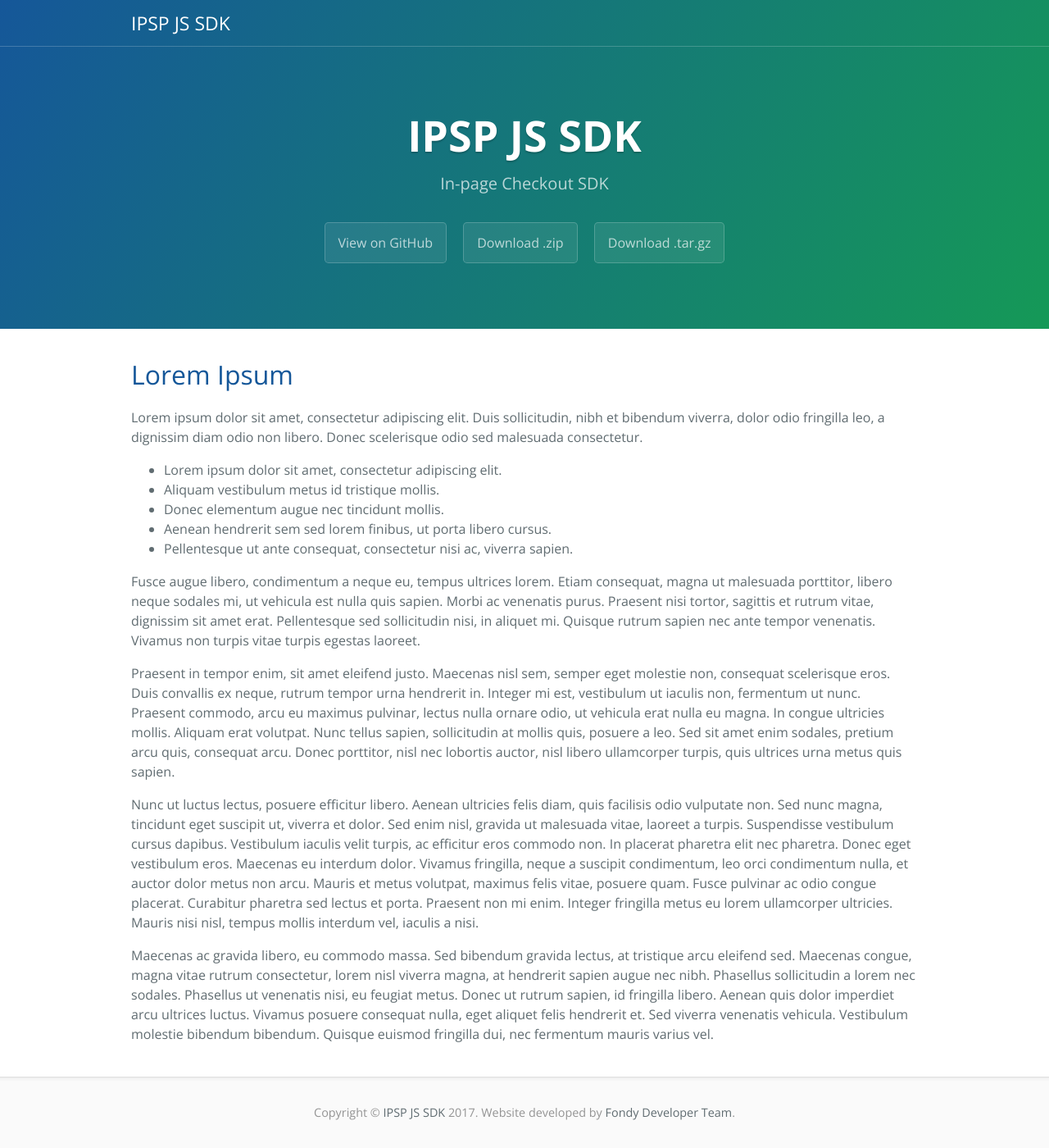
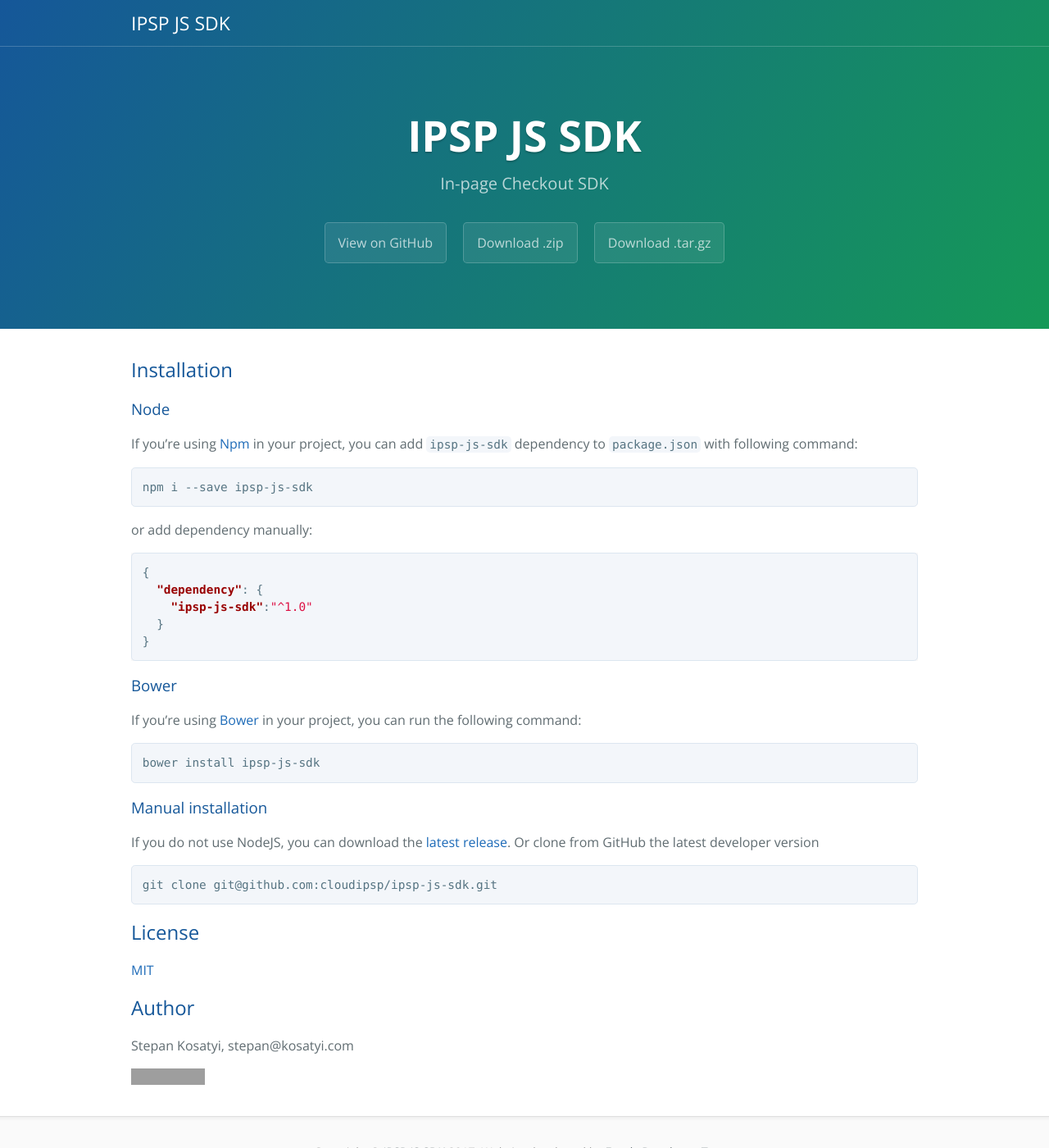
Before and after one commit to cloudipsp/ipsp-js-sdk, a Jekyll site: the page built from docs/index.md, in a window 1280 px wide and 1400 px high. Shown: the whole window at 82% size. Built offline with Jekyll 4.4.1, drawn with Linux system fonts in a browser that asks for light colours; our own code applies the rules of GitHub Pages for plain Markdown files; grey boxes are pictures that could not be loaded.

Commit message:
update config

````diff
--- a/docs/index.md
+++ b/docs/index.md
@@ -2,22 +2,50 @@
 title:
 ---
 
-# Lorem Ipsum
+## Installation
 
-Lorem ipsum dolor sit amet, consectetur adipiscing elit.
-Duis sollicitudin, nibh et bibendum viverra, dolor odio fringilla leo, a
-dignissim diam odio non libero. Donec scelerisque odio sed malesuada consectetur.
+### Node
 
-- Lorem ipsum dolor sit amet, consectetur adipiscing elit.
-- Aliquam vestibulum metus id tristique mollis.
-- Donec elementum augue nec tincidunt mollis.
-- Aenean hendrerit sem sed lorem finibus, ut porta libero cursus.
-- Pellentesque ut ante consequat, consectetur nisi ac, viverra sapien.
+If you’re using [Npm](https://npmjs.com/) in your project, you can add `ipsp-js-sdk` dependency to `package.json`
+with following command:
 
-Fusce augue libero, condimentum a neque eu, tempus ultrices lorem. Etiam consequat, magna ut malesuada porttitor, libero neque sodales mi, ut vehicula est nulla quis sapien. Morbi ac venenatis purus. Praesent nisi tortor, sagittis et rutrum vitae, dignissim sit amet erat. Pellentesque sed sollicitudin nisi, in aliquet mi. Quisque rutrum sapien nec ante tempor venenatis. Vivamus non turpis vitae turpis egestas laoreet.
+```cmd
+npm i --save ipsp-js-sdk
+```
 
-Praesent in tempor enim, sit amet eleifend justo. Maecenas nisl sem, semper eget molestie non, consequat scelerisque eros. Duis convallis ex neque, rutrum tempor urna hendrerit in. Integer mi est, vestibulum ut iaculis non, fermentum ut nunc. Praesent commodo, arcu eu maximus pulvinar, lectus nulla ornare odio, ut vehicula erat nulla eu magna. In congue ultricies mollis. Aliquam erat volutpat. Nunc tellus sapien, sollicitudin at mollis quis, posuere a leo. Sed sit amet enim sodales, pretium arcu quis, consequat arcu. Donec porttitor, nisl nec lobortis auctor, nisl libero ullamcorper turpis, quis ultrices urna metus quis sapien.
+or add dependency manually:
 
-Nunc ut luctus lectus, posuere efficitur libero. Aenean ultricies felis diam, quis facilisis odio vulputate non. Sed nunc magna, tincidunt eget suscipit ut, viverra et dolor. Sed enim nisl, gravida ut malesuada vitae, laoreet a turpis. Suspendisse vestibulum cursus dapibus. Vestibulum iaculis velit turpis, ac efficitur eros commodo non. In placerat pharetra elit nec pharetra. Donec eget vestibulum eros. Maecenas eu interdum dolor. Vivamus fringilla, neque a suscipit condimentum, leo orci condimentum nulla, et auctor dolor metus non arcu. Mauris et metus volutpat, maximus felis vitae, posuere quam. Fusce pulvinar ac odio congue placerat. Curabitur pharetra sed lectus et porta. Praesent non mi enim. Integer fringilla metus eu lorem ullamcorper ultricies. Mauris nisi nisl, tempus mollis interdum vel, iaculis a nisi.
+```json
+{
+  "dependency": {
+    "ipsp-js-sdk":"^1.0"
+  }
+}
+```
 
-Maecenas ac gravida libero, eu commodo massa. Sed bibendum gravida lectus, at tristique arcu eleifend sed. Maecenas congue, magna vitae rutrum consectetur, lorem nisl viverra magna, at hendrerit sapien augue nec nibh. Phasellus sollicitudin a lorem nec sodales. Phasellus ut venenatis nisi, eu feugiat metus. Donec ut rutrum sapien, id fringilla libero. Aenean quis dolor imperdiet arcu ultrices luctus. Vivamus posuere consequat nulla, eget aliquet felis hendrerit et. Sed viverra venenatis vehicula. Vestibulum molestie bibendum bibendum. Quisque euismod fringilla dui, nec fermentum mauris varius vel.
+### Bower
+
+If you’re using [Bower](https://bower.io/) in your project, you can run the following command:
+
+```cmd
+bower install ipsp-js-sdk
+```
+
+### Manual installation
+
+If you do not use NodeJS, you can download the
+[latest release](https://github.com/cloudipsp/ipsp-js-sdk/releases).
+Or clone from GitHub the latest developer version
+```cmd
+git clone git@github.com:cloudipsp/ipsp-js-sdk.git
+```
+
+## License
+
+[MIT](https://github.com/cloudipsp/ipsp-js-sdk/blob/HEAD/LICENSE)
+
+## Author
+
+Stepan Kosatyi, stepan@kosatyi.com
+
+[![Stepan Kosatyi](https://img.shields.io/badge/stepan-kosatyi-purple.svg)](https://kosatyi.com/)
````
